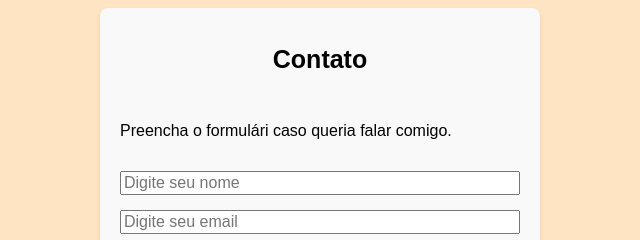
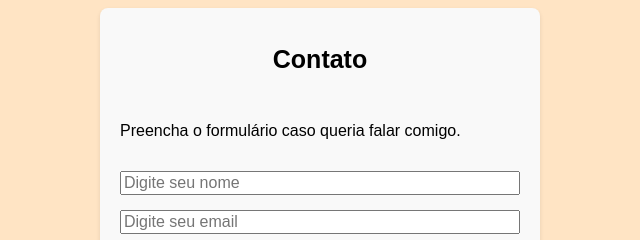
Before and after one commit to VitorCarvalhoo/portifolio-vitor-uniter, a plain HTML site: page contato.html in a window 1280 px wide. Shown: the top 240 px of the page, 320-960 px from the left. Drawn offline with Linux system fonts and the light colour scheme.

Commit message:
Update contato.html

```diff
--- a/contato.html
+++ b/contato.html
@@ -11,7 +11,7 @@
     <div id="contato">
         <form id="contact-form">
             <h1 style="text-align: center; font-size: 25px;">Contato</h1>
-            <p>Preencha o formulári caso queria falar comigo.</p>
+            <p>Preencha o formulário caso queria falar comigo.</p>
             <input type="text" name="nome" id="nome" placeholder="Digite seu nome" required>
             <input type="email" name="email" id="email" placeholder="Digite seu email" required>
             <input type="text" name="assunto" id="assunto" placeholder="Digite o assunto" required>
```
